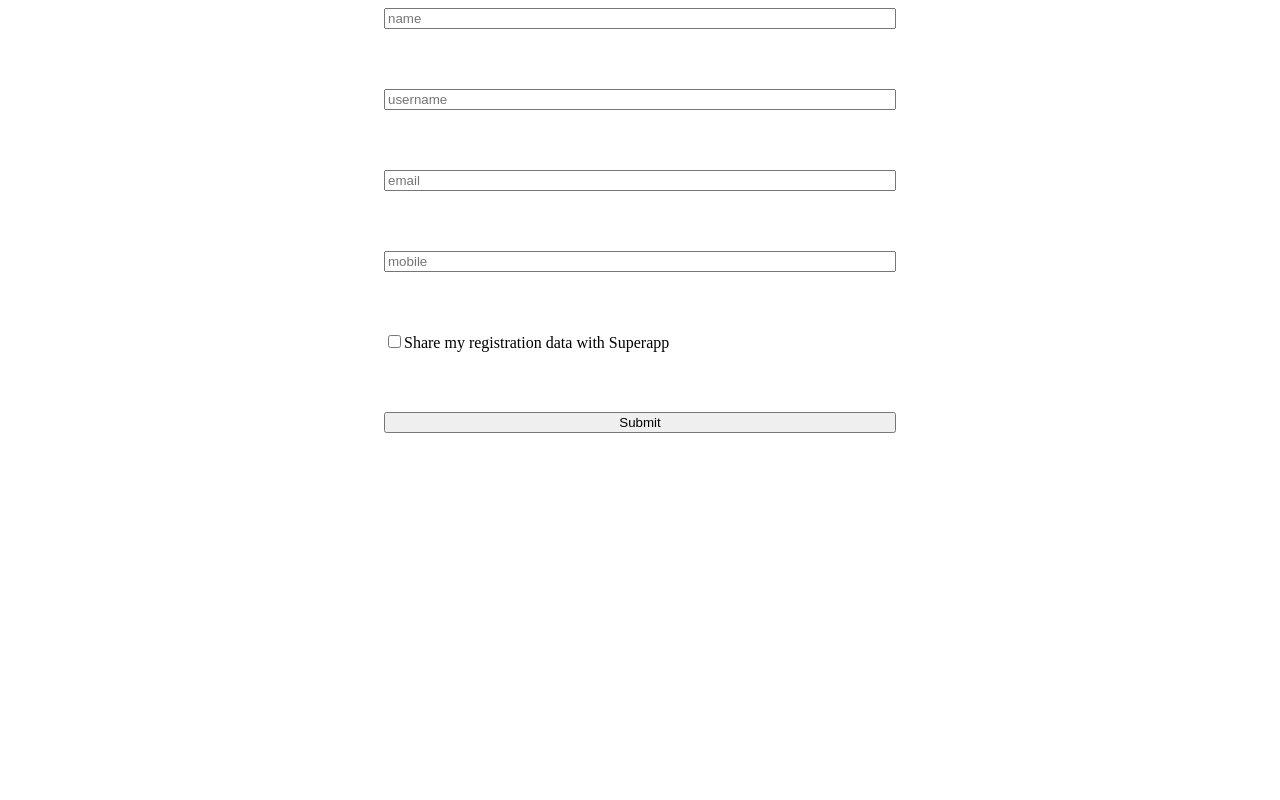
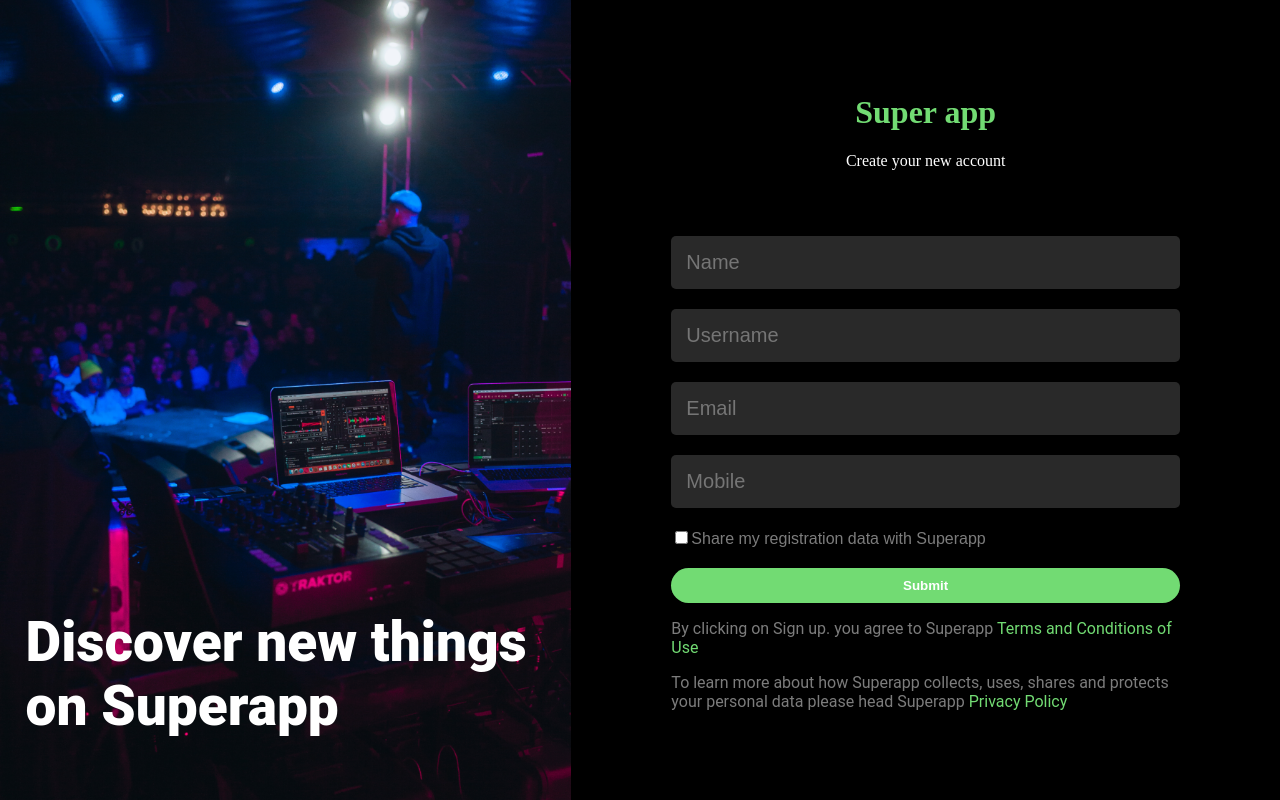
Before and after one commit to CuvetteTA/superapp-capstone-jun24, a React (Vite) app: page / in a window 1280 px wide. Built offline with nearby package versions, Linux system fonts and the light colour scheme; no server answers.

Commit message:
Styled: HomePage

```diff
--- a/src/index.css
+++ b/src/index.css
@@ -0,0 +1,4 @@
+body {
+  margin: 0;
+  padding: 0;
+}
--- a/src/pages/Home.jsx
+++ b/src/pages/Home.jsx
@@ -1,6 +1,6 @@
 import { useState } from "react";
 import { useNavigate } from "react-router-dom";
-
+import styles from "../styles/Home.module.css";
 export default function Home() {
   const navigate = useNavigate();
 
@@ -32,7 +32,7 @@ export default function Home() {
     e.preventDefault();
     let errors = {};
 
-    if(!data.name || data.name.trim() === ""){
+    if (!data.name || data.name.trim() === "") {
       errors.name = "Name is required";
     }
     if (!data.username || data.username.trim() === "") {
@@ -50,9 +50,9 @@ export default function Home() {
 
     setErrors(errors);
 
-    if(Object.keys(errors).length > 0){
+    if (Object.keys(errors).length > 0) {
       return;
-    }else{
+    } else {
       alert("Form Submitted Successfully");
       localStorage.setItem("user", JSON.stringify(data));
       setData({
@@ -64,18 +64,26 @@ export default function Home() {
       });
       navigate("/selection");
     }
-
-
-  }
+  };
   return (
-    <div>
+    <div className={styles.container}>
+      <div className={styles.contentContainer}>
+        <h1 className={styles.contentContainerTexts}>
+          Discover new things on Superapp
+        </h1>
+      </div>
+      <div className={styles.leftContentContainer}>
+        <div className={styles.logoContainer}>
+          <h1 className={styles.logo}>Super app</h1>
+          <p className={styles.logoSubtext}>Create your new account</p>
+        </div>
+        <div className={styles.formContainer}>
           <form
             onSubmit={handleSubmit}
             style={{
               display: "flex",
               flexDirection: "column",
-          gap: "20px",
-          width: "40vw",
+              // gap: "20px",
               marginLeft: "auto",
               marginRight: "auto",
             }}
@@ -83,38 +91,46 @@ export default function Home() {
             <input
               type="text"
               name="name"
-          placeholder="name"
+              placeholder="Name"
               value={data.name}
               onChange={handleInput}
+              className={styles.inputContainer}
             />
             <span style={{ color: "red", height: "20px" }}>{errors.name}</span>
 
             <input
               type="text"
               name="username"
-          placeholder="username"
+              placeholder="Username"
               value={data.username}
               onChange={handleInput}
+              className={styles.inputContainer}
             />
-        <span style={{ color: "red", height: "20px" }}>{errors.username}</span>
+            <span style={{ color: "red", height: "20px" }}>
+              {errors.username}
+            </span>
 
             <input
               type="email"
               name="email"
-          placeholder="email"
+              placeholder="Email"
               value={data.email}
               onChange={handleInput}
+              className={styles.inputContainer}
             />
             <span style={{ color: "red", height: "20px" }}>{errors.email}</span>
 
             <input
               type="tel"
               name="mobile"
-          placeholder="mobile"
+              placeholder="Mobile"
               value={data.mobile}
               onChange={handleInput}
+              className={styles.inputContainer}
             />
-        <span style={{ color: "red", height: "20px" }}>{errors.mobile}</span>
+            <span style={{ color: "red", height: "20px" }}>
+              {errors.mobile}
+            </span>
 
             <div>
               <input
@@ -122,15 +138,38 @@ export default function Home() {
                 name="checkbox"
                 id="checkbox"
                 onChange={handleInput}
+                className={styles.checkBox}
               />
-          <label htmlFor="checkbox">
+              <label
+                htmlFor="checkbox"
+                style={{ color: "#7C7C7C", fontFamily: "DM Sans,sans-serif" }}
+              >
                 Share my registration data with Superapp
               </label>
             </div>
-        <span style={{ color: "red", height: "20px" }}>{errors.checkbox}</span>
+            <span style={{ color: "red", height: "20px" }}>
+              {errors.checkbox}
+            </span>
 
-        <button type="submit">Submit</button>
+            <button className={styles.submitButton} type="submit">
+              Submit
+            </button>
+            <div>
+              <p style={{ color: "#7C7C7C", fontFamily: "Roboto" }}>
+                By clicking on Sign up. you agree to Superapp{" "}
+                <span style={{ color: "#72db73" }}>
+                  Terms and Conditions of Use
+                </span>
+              </p>
+              <p style={{ color: "#7C7C7C", fontFamily: "Roboto" }}>
+                To learn more about how Superapp collects, uses, shares and
+                protects your personal data please head Superapp{" "}
+                <span style={{ color: "#72db73" }}>Privacy Policy</span>
+              </p>
+            </div>
           </form>
+        </div>
+      </div>
     </div>
   );
 }
--- /dev/null
+++ b/src/styles/Home.module.css
@@ -0,0 +1,86 @@
+.container {
+  display: flex;
+  height: 100%;
+  min-height: 100vh;
+  width: 100%;
+  min-width: 100vw;
+}
+
+.contentContainer {
+  background: url("../assets//bg.png");
+  background-size: cover;
+  background-repeat: no-repeat;
+  flex-grow: 1;
+  width: 845px;
+  display: flex;
+  justify-content: flex-end;
+  flex-direction: column;
+  padding-bottom: 2%;
+  padding-left: 2%;
+}
+.leftContentContainer {
+  display: flex;
+  flex-direction: column;
+  background-color: black;
+  justify-content: center;
+  gap: 50px;
+}
+
+.formContainer {
+  display: flex;
+  flex-direction: row;
+  flex-wrap: wrap;
+  align-items: center;
+  justify-content: center;
+  background-color: black;
+  padding-left: 100px;
+  padding-right: 100px;
+  width: auto;
+}
+
+.inputContainer {
+  color: #7c7c7c;
+  background-color: #292929;
+  padding: 15px;
+  font-size: 20px;
+  width: auto;
+  border: none;
+  border-radius: 5px;
+}
+
+.submitButton {
+  color: white;
+  background-color: #72db73;
+  font-weight: 600;
+  border: none;
+  padding: 10px;
+  border-radius: 20px;
+}
+
+.checkBox {
+  background-color: #d9d9d9;
+  border: none;
+}
+
+.contentContainerTexts {
+  color: white;
+  font-size: 55px;
+  font-family: "Roboto", sans-serif;
+  font-weight: 900;
+}
+
+.logoContainer {
+  background-color: black;
+}
+.logo {
+  font-family: "Single Day";
+  background-color: black;
+  color: #72db73;
+  text-align: center;
+}
+
+.logoSubtext {
+  font-family: "DM Sans";
+  color: white;
+  text-align: center;
+}
```
Lines whose indentation alone changed are shown as unchanged.
